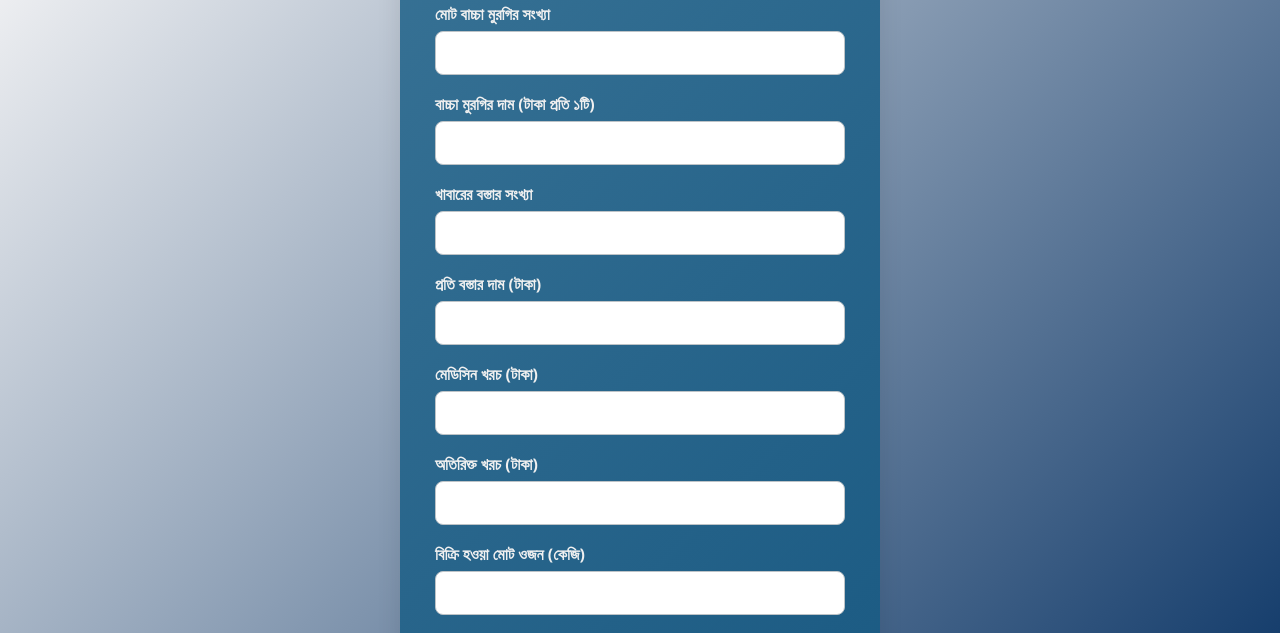
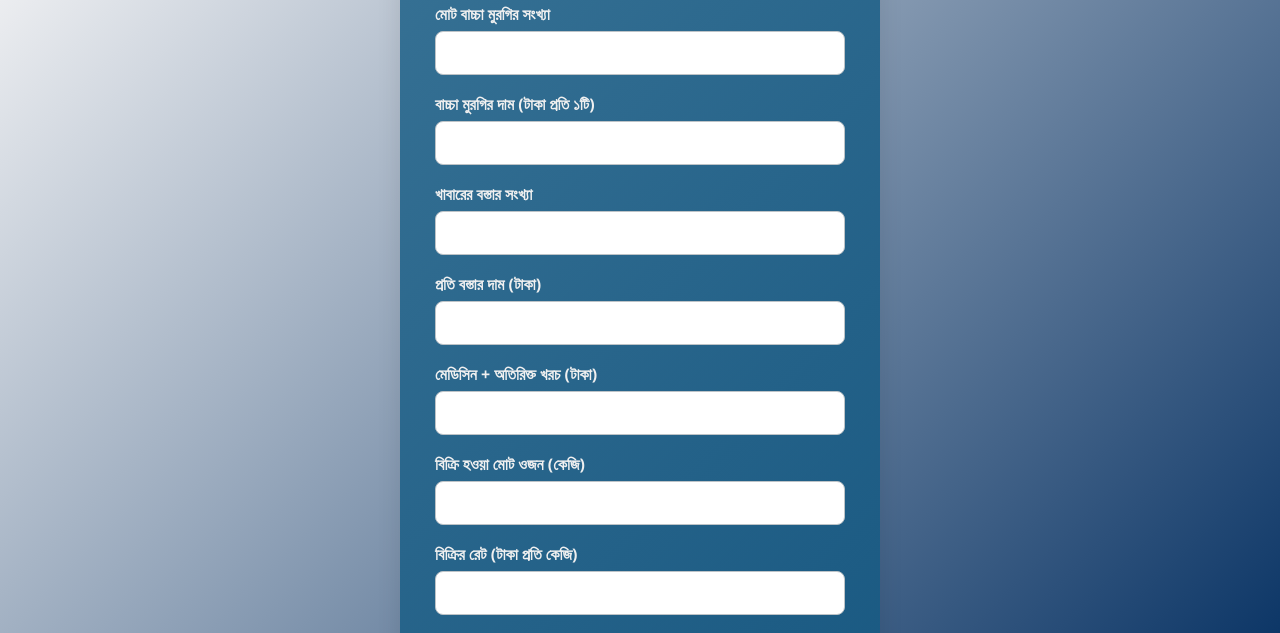
Before and after one commit to TarikulJisan33/chicken-business-profit, a plain HTML site: page index.html in a window 1280 px wide. Shown: the part 167-800 px from the top of the page. Drawn offline with Linux system fonts and the light colour scheme.

Commit message:
correct it

```diff
--- a/index.html
+++ b/index.html
@@ -115,10 +115,7 @@
     <label for="feedPrice">প্রতি বস্তার দাম (টাকা)</label>
     <input type="number" id="feedPrice"  aria-label="এক বস্তার দাম" />
 
-    <label for="extraCost">মেডিসিন খরচ (টাকা)</label>
-    <input type="number" id="extraCost"  aria-label="অতিরিক্ত খরচ" />
-
-    <label for="extraCost">অতিরিক্ত খরচ (টাকা)</label>
+    <label for="extraCost">মেডিসিন + অতিরিক্ত খরচ (টাকা)</label>
     <input type="number" id="extraCost"  aria-label="অতিরিক্ত খরচ" />
 
     <label for="soldWeight">বিক্রি হওয়া মোট ওজন (কেজি)</label>
```
